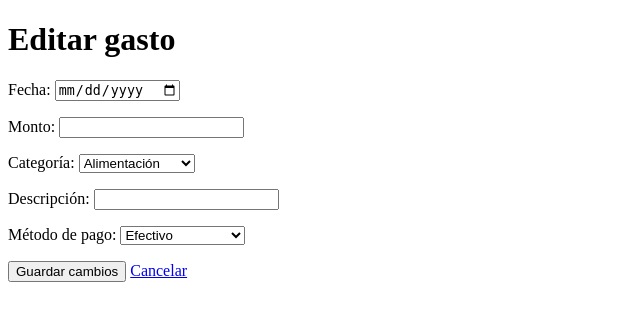
After one commit to Wolfen25-cpu/expense-tracker, a Flask app: template templates/editar_gasto.html in a window 1280 px wide. The commit adds this page. Shown: the top 321 px of the page, without its empty margins (0-640 px from the left). Run offline with Flask 3, Linux system fonts and the light colour scheme; the template is opened without the code that fills it: values that come from a table or form of the project are taken from there, others are empty.

Commit message:
Editar y eliminar gastos (RF03)

```diff
--- a/app.py
+++ b/app.py
@@ -85,6 +85,30 @@ def gastos():
                            total=total,
                            hoy=date.today().isoformat())
 
+@app.route("/gastos/<int:gasto_id>/editar", methods=["GET", "POST"])
+@login_required
+def editar_gasto(gasto_id):
+    gasto = Gasto.query.filter_by(id=gasto_id, usuario_id=current_user.id).first_or_404()
+    if request.method == "POST":
+        gasto.fecha = datetime.strptime(request.form["fecha"], "%Y-%m-%d").date()
+        gasto.monto = float(request.form["monto"])
+        gasto.descripcion = request.form.get("descripcion")
+        gasto.metodo_pago = request.form.get("metodo_pago")
+        gasto.categoria_id = int(request.form["categoria_id"])
+        db.session.commit()
+        return redirect(url_for("gastos"))
+
+    categorias = Categoria.query.filter_by(es_predefinida=True).all()
+    return render_template("editar_gasto.html", gasto=gasto, categorias=categorias)
+
+@app.route("/gastos/<int:gasto_id>/eliminar", methods=["POST"])
+@login_required
+def eliminar_gasto(gasto_id):
+    gasto = Gasto.query.filter_by(id=gasto_id, usuario_id=current_user.id).first_or_404()
+    db.session.delete(gasto)
+    db.session.commit()
+    return redirect(url_for("gastos"))
+
 with app.app_context():
     db.create_all()
     for nombre in CATEGORIAS_BASE:
--- /dev/null
+++ b/templates/editar_gasto.html
@@ -0,0 +1,28 @@
+<!DOCTYPE html>
+<html lang="es">
+<head><meta charset="UTF-8"><title>Editar gasto</title></head>
+<body>
+  <h1>Editar gasto</h1>
+  <form method="POST">
+    <p>Fecha: <input name="fecha" type="date" value="{{ gasto.fecha.isoformat() }}" required></p>
+    <p>Monto: <input name="monto" type="number" step="0.01" min="0" value="{{ gasto.monto }}" required></p>
+    <p>Categoría:
+      <select name="categoria_id" required>
+        {% for c in categorias %}
+          <option value="{{ c.id }}" {% if c.id == gasto.categoria_id %}selected{% endif %}>{{ c.nombre }}</option>
+        {% endfor %}
+      </select>
+    </p>
+    <p>Descripción: <input name="descripcion" maxlength="200" value="{{ gasto.descripcion or '' }}"></p>
+    <p>Método de pago:
+      <select name="metodo_pago">
+        {% for m in ["Efectivo", "Tarjeta de débito", "Tarjeta de crédito", "Transferencia", "Otro"] %}
+          <option {% if m == gasto.metodo_pago %}selected{% endif %}>{{ m }}</option>
+        {% endfor %}
+      </select>
+    </p>
+    <button type="submit">Guardar cambios</button>
+    <a href="/gastos">Cancelar</a>
+  </form>
+</body>
+</html>
```
Also changed, not shown: templates/gastos.html (+9 -2 lines), instance/gastos.db.
